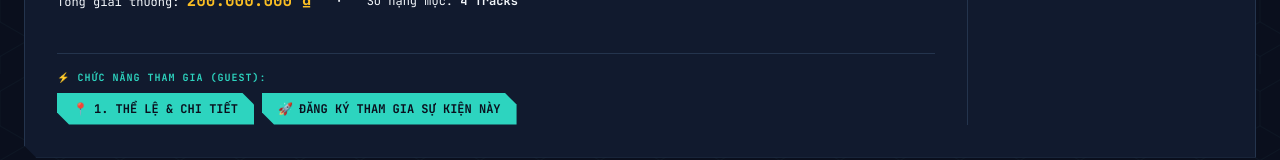
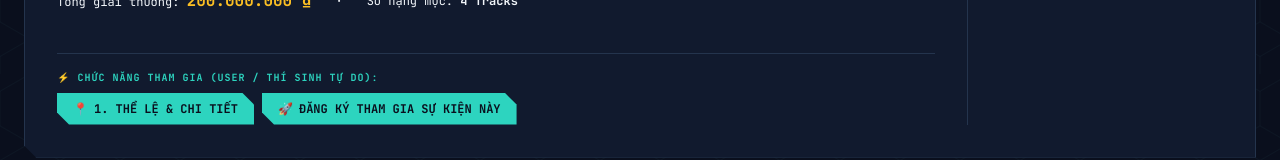
Before and after one commit to SU26-SWP-BL3W/SU26_SWP_BL3W_FE, a Next.js app: page /en/events/event-seal-2026 in a window 1280 px wide. Shown: the part 406-566 px from the top of the page. Built offline with nearby package versions, Linux system fonts and the light colour scheme.

Commit message:
fix(auth): display 'User (Thí sinh tự do)' role label when viewing an event user has not registered for

```diff
--- a/src/components/domain/NavigationBar.tsx
+++ b/src/components/domain/NavigationBar.tsx
@@ -385,7 +385,9 @@ export function NavigationBar() {
         <div className="flex flex-col gap-2.5 pt-3 border-t border-[var(--border-muted)]">
           <div className="flex items-center justify-between font-mono text-xs">
             <span className="text-[var(--text-muted)]">Vai trò:</span>
-            <span className="text-[var(--accent-team)] font-bold">{roleName}</span>
+            <span className="text-[var(--accent-team)] font-bold">
+              {isJoinedThisEvent ? roleName : "User (Thí sinh tự do)"}
+            </span>
           </div>
 
           <button
--- a/src/views/EventDetailView.tsx
+++ b/src/views/EventDetailView.tsx
@@ -96,7 +96,7 @@ export function EventDetailView({ eventId }: { eventId: string }) {
             {/* ── Sub-Navbar Ngang Chức Năng Role ── */}
             <div className="mt-6 pt-4 border-t border-[var(--border-muted)]">
               <div className="font-mono text-[10px] font-bold text-[var(--accent-primary)] uppercase tracking-widest mb-2 flex items-center gap-2">
-                <span>⚡ CHỨC NĂNG THAM GIA ({roleName}):</span>
+                <span>⚡ CHỨC NĂNG THAM GIA ({isJoinedParticipant ? roleName : "USER / THÍ SINH TỰ DO"}):</span>
               </div>
               <div className="flex flex-wrap items-center gap-2 font-mono text-xs">
                 {/* Active tab hiện tại */}
```
